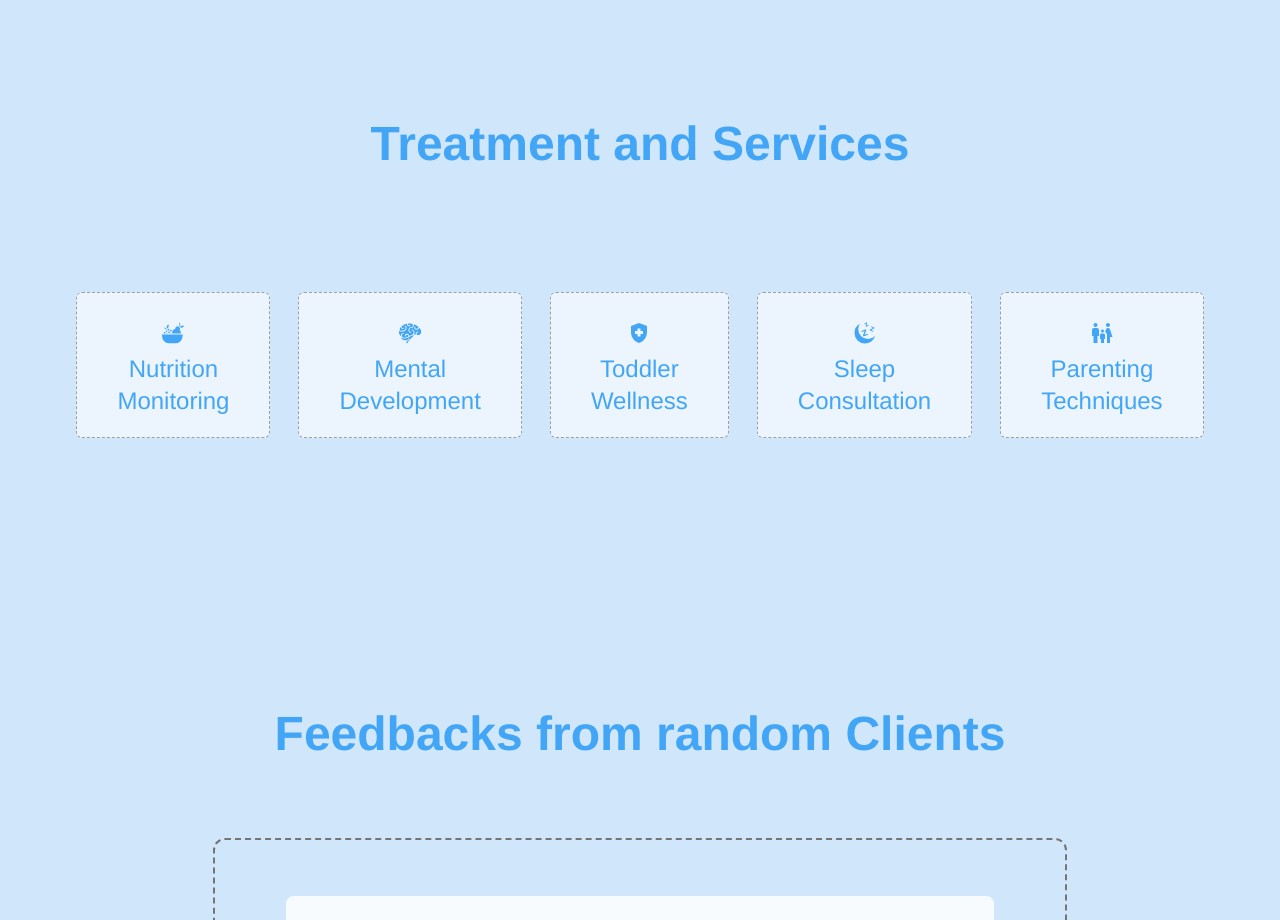
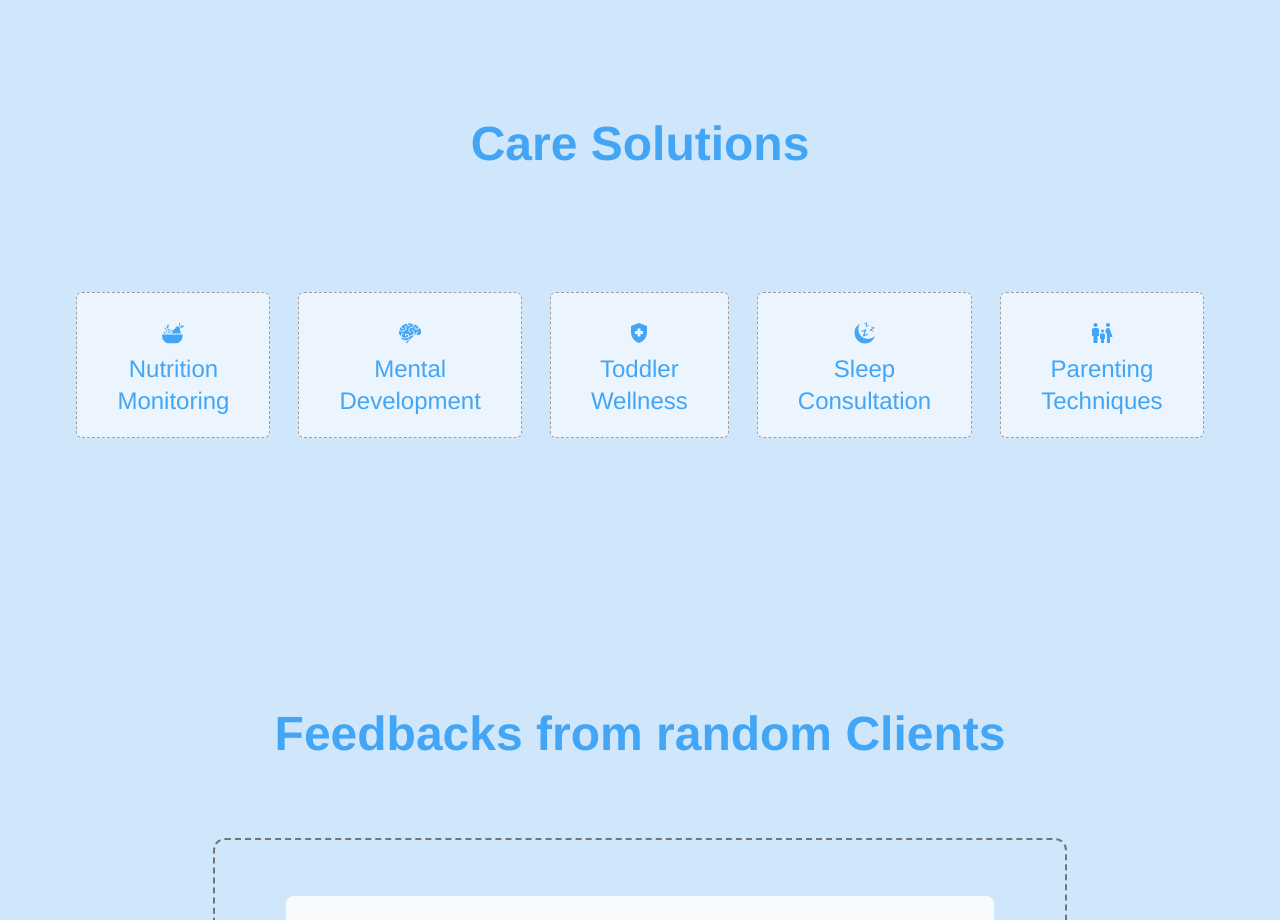
Before and after one commit to homerdarang/Project-Medic, a React (Vite) app: page / in a window 1280 px wide. Shown: the part 840-1760 px from the top of the page. Built offline with nearby package versions, Linux system fonts and the light colour scheme; data requests are answered from the project's data file; grey boxes are pictures that could not be loaded.

Commit message:
Change of Services Title

```diff
--- a/src/components/services_offeed/Banner.jsx
+++ b/src/components/services_offeed/Banner.jsx
@@ -11,7 +11,7 @@ function Banner() {
     return (
         <>
             <div className='lg:py-40 md:py-36 py-32 services'>
-                <h1 className='lg:text-5xl md:text-4xl text-3xl mb-8 md:font-bold font-semibold text-blue-400 text-center'>Treatment and Services</h1>
+                <h1 className='lg:text-5xl md:text-4xl text-3xl mb-8 md:font-bold font-semibold text-blue-400 text-center'>Care Solutions</h1>
                 <div className='lg:py-20 lg:px-28 md:px-20 md:py-10 px-7 py-3 font-medium text-blue-400 text-2xl lg:flex lg:justify-center gap-3 grid place-items-center lg:grid-cols-5 lg:gap-x-1 md:gap-x-20 md:grid-cols-3 text-center'>
                     <Link to={'/nutrition-monitoring'} className='bg-white/60 md:w-56 w-80 m-3 lg:px-10 lg:py-5 md:px-8 md:py-4 px-5 py-2 border-[1px] border-dashed border-gray-500 rounded-md hover:shadow-2xl hover:bg-blue-400 hover:text-white hover:border-none  hover:scale-105 transition-all ease-linear grid place-items-center outline-none'>
                         <span className='py-2'><GiFruitBowl /></span>
```
